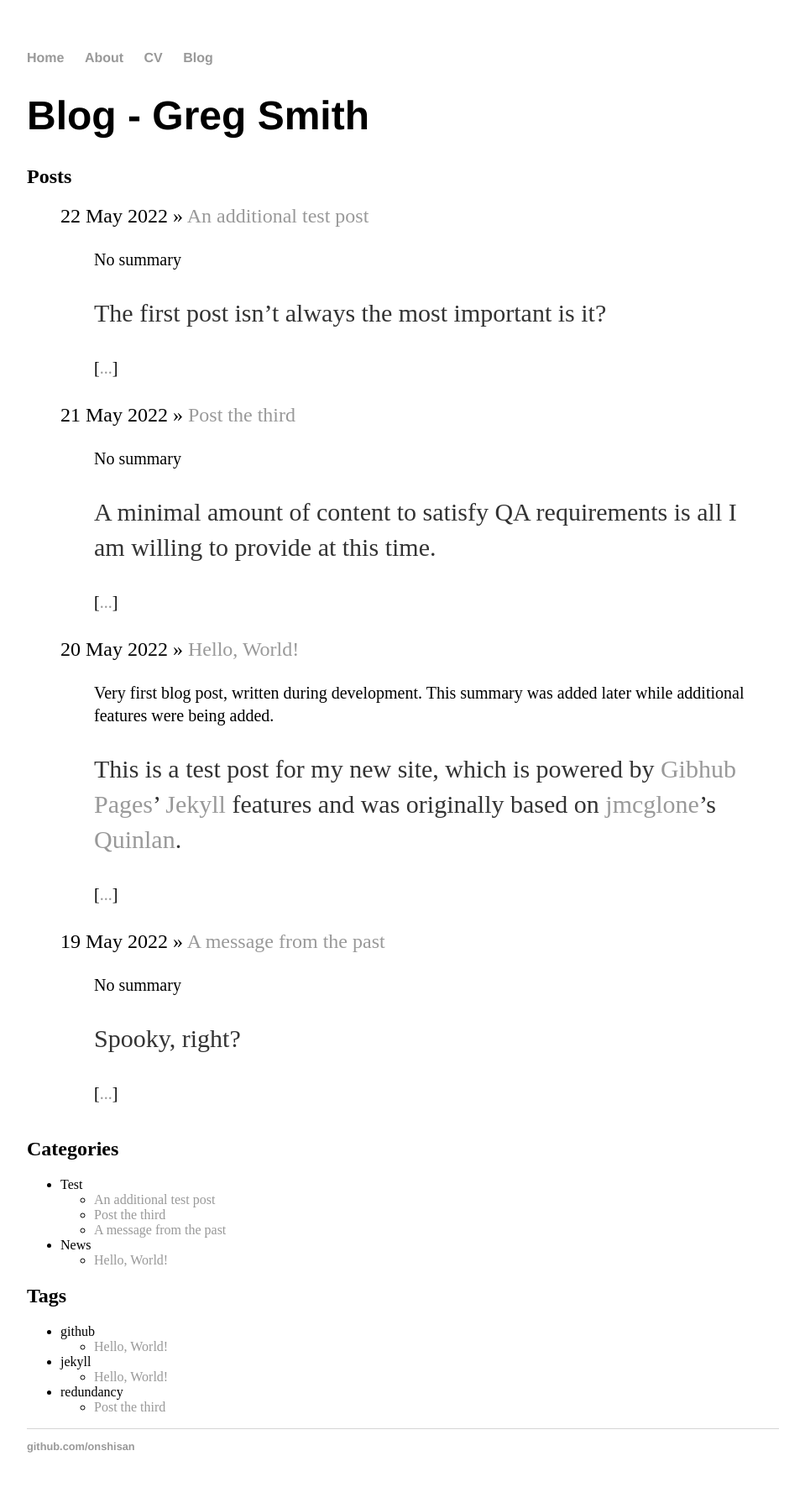
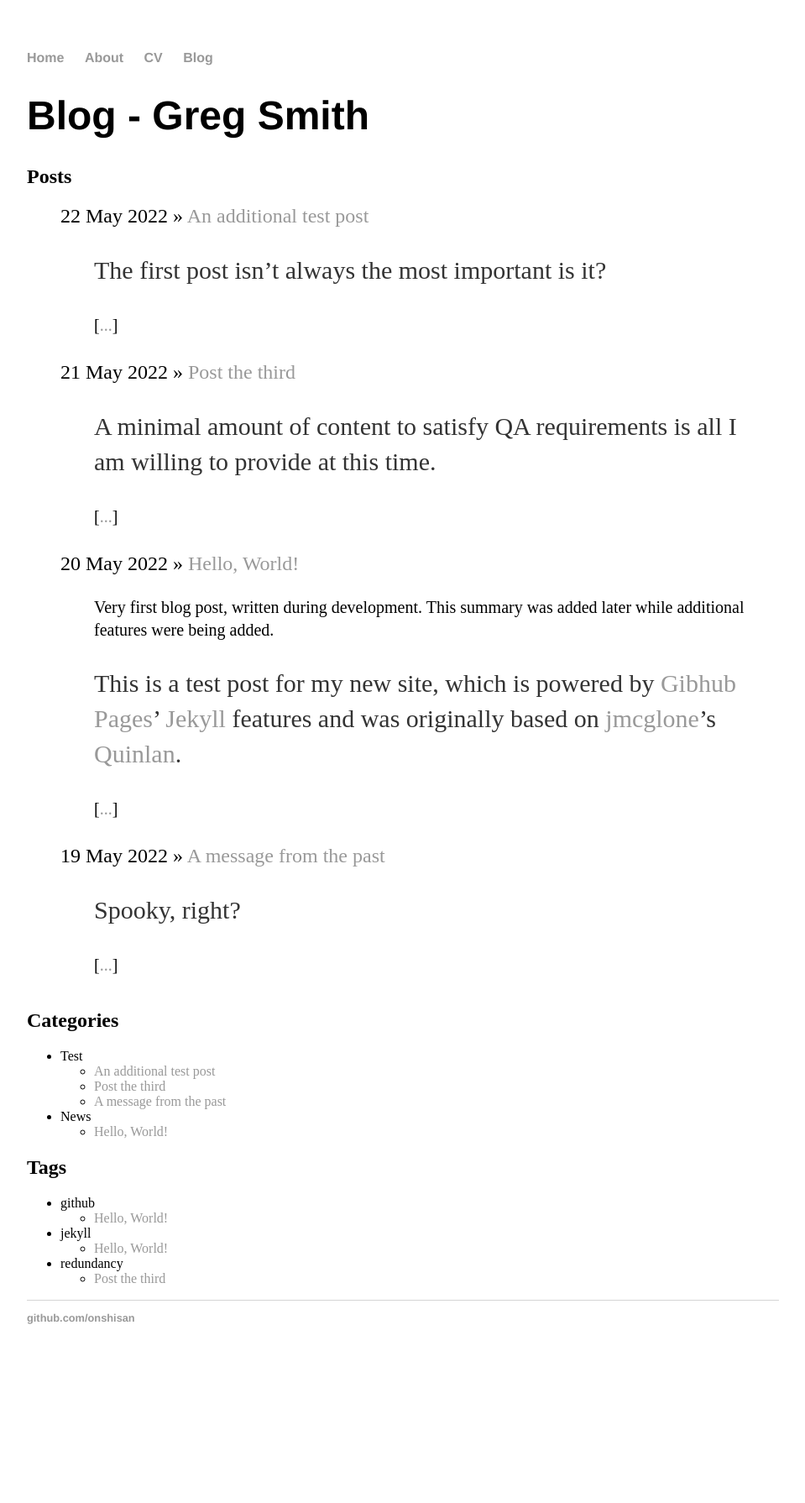
Before and after one commit to onshisan/onshisan.github.io, a Jekyll site: the page built from blog/index.html, in a window 1280 px wide. Shown: the whole page at 84% size, without its empty margins (160-1119 px from the left). Built offline with Jekyll 4.4.1, drawn with Linux system fonts in a browser that asks for light colours; after the commit the page ends 1637 px from its top, so only the background shows below that.

Commit message:
Update index.html
Remove default value for page.summary, as testing demonstrates that display is cleaner when this is left blank.

```diff
--- a/blog/index.html
+++ b/blog/index.html
@@ -10,7 +10,7 @@ title: Blog - Greg Smith
 	    <li><span>{{ post.date | date_to_string }}</span> » <a href="{{ post.url }}" title="{{ post.title }}">{{ post.title }}</a></li>
 		<blockquote>
 			<small>
-				{{ post.summary | default: "No summary" }}
+				{{ post.summary }}
 				{{ post.excerpt }} [<a href="{{ post.url }}">...</a>]</p>
 			</small>
 		</blockquote>
```
